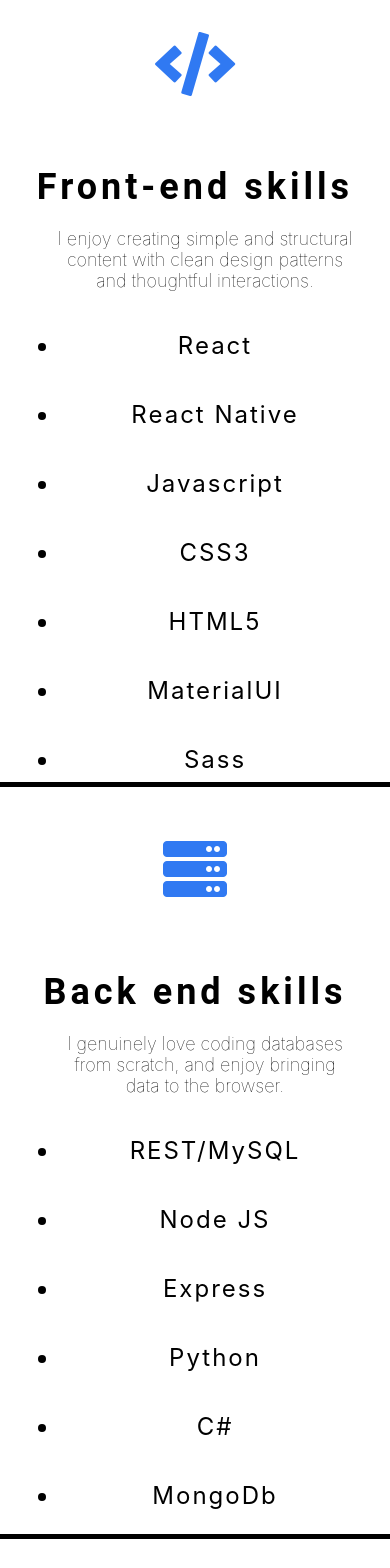
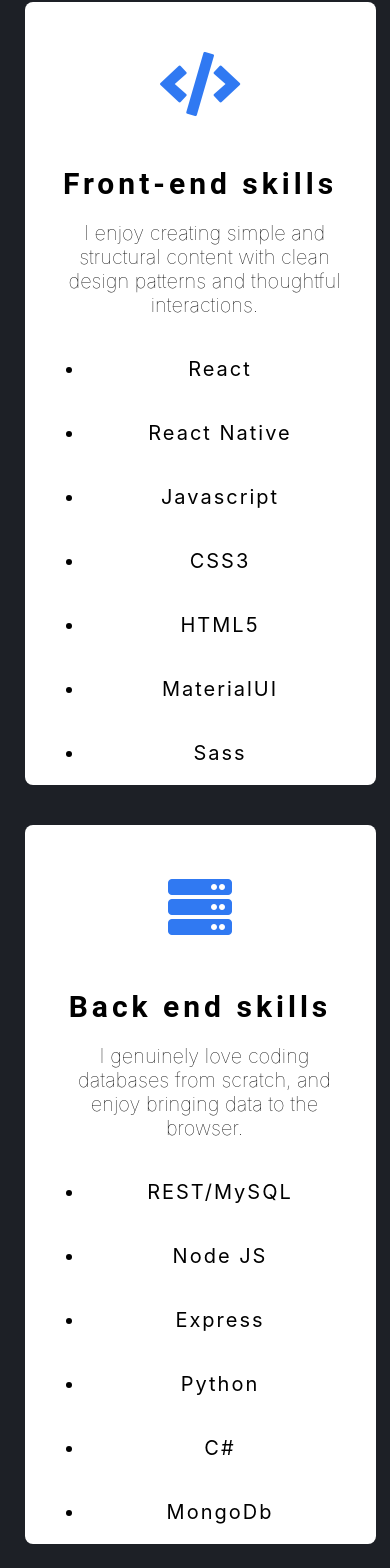
Before and after one commit to AbdifatahOsman2/Portfolio-V3, a React (Create React App) app: page / in a window 390 px wide. Shown: the part 2760-4328 px from the top of the page. Built offline with nearby package versions, Linux system fonts and the light colour scheme; the HTML template or start-up script is replaced by a standard one.

Commit message:
mobile redone

```diff
--- a/src/screens/Home.scss
+++ b/src/screens/Home.scss
@@ -511,8 +511,9 @@
       flex-direction: row;
       @media only screen and (max-width: 480px) {
         flex-direction: column;
-        margin: 0px 0px 0px 0px;
+        margin: 0px 0px 0px 200px;
         border-radius: 10px;
+        align-items: center;
         width: 0;
       }
       .front-end {
@@ -526,9 +527,10 @@
         text-align: center;
         @media only screen and (max-width: 480px) {
           border: none;
-          border-radius: 0px;
-          border-bottom: 5px solid black;
-          width: 100vw;
+          border-radius: 8px;
+          width: 90vw;
+          height: auto;
+          margin: 20px 0px;
         }
         h1 {
           margin: 20px 0px 0px 0px;
@@ -536,12 +538,20 @@
           color: #000;
           font-family: "Roboto", sans-serif;
           letter-spacing: 4px;
+          @media screen and (max-width: 480px) {
+            font-size: 30px;
+            margin: 0px;
+          }
         }
         p {
           width: 300px;
           font-size: 18px;
           margin: 20px 0px 0px 55px;
           font-weight: lighter;
+          @media screen and (max-width: 480px) {
+            font-size: 20px;
+            margin: 20px 0px 0px 30px;
+          }
         }
         #code {
           font-size: 64px;
@@ -551,7 +561,9 @@
         ul {
           font-size: 24px;
           letter-spacing: 2px;
-
+          @media screen and (max-width: 480px) {
+            font-size: 20px;
+          }
           li {
             margin: 20px;
             margin-top: 40px;
@@ -568,9 +580,10 @@
         text-align: center;
         @media only screen and (max-width: 480px) {
           border: none;
-          border-radius: 0px;
-          border-bottom: 5px solid black;
-          width: 100vw;
+          border-radius: 8px;
+          width: 90vw;
+          height: auto;
+          margin: 20px 0px;
         }
         h1 {
           margin: 20px 0px 0px 0px;
@@ -578,12 +591,20 @@
           color: #000;
           font-family: "Roboto", sans-serif;
           letter-spacing: 4px;
+          @media screen and (max-width: 480px) {
+            font-size: 30px;
+            margin: 0px;
+          }
         }
         p {
           width: 300px;
           font-size: 18px;
           margin: 20px 0px 0px 55px;
           font-weight: lighter;
+          @media screen and (max-width: 480px) {
+            font-size: 20px;
+            margin: 20px 0px 0px 30px;
+          }
         }
         #server {
           font-size: 64px;
@@ -593,7 +614,9 @@
         ul {
           font-size: 24px;
           letter-spacing: 2px;
-
+          @media screen and (max-width: 480px) {
+            font-size: 20px;
+          }
           li {
             margin: 20px;
             margin-top: 40px;
@@ -610,23 +633,32 @@
         text-align: center;
         @media only screen and (max-width: 480px) {
           border: none;
-          border-radius: 0px;
-          width: 100vw;
+          border-radius: 8px;
+          width: 90vw;
           border-bottom: 5px solid black;
+          height: auto;
+          margin: 20px 0px;
         }
-
         h1 {
           margin: 20px 0px 0px 0px;
           font-size: 36px;
           color: #000;
           font-family: "Roboto", sans-serif;
           letter-spacing: 4px;
+          @media screen and (max-width: 480px) {
+            font-size: 30px;
+            margin: 0px;
+          }
         }
         p {
           width: 300px;
           font-size: 18px;
           margin: 20px 0px 0px 55px;
           font-weight: lighter;
+          @media screen and (max-width: 480px) {
+            font-size: 20px;
+            margin: 20px 0px 0px 30px;
+          }
         }
         #design {
           font-size: 64px;
@@ -636,6 +668,9 @@
         ul {
           font-size: 24px;
           letter-spacing: 2px;
+          @media screen and (max-width: 480px) {
+            font-size: 20px;
+          }
           li {
             margin: 20px;
             margin-top: 40px;
```
